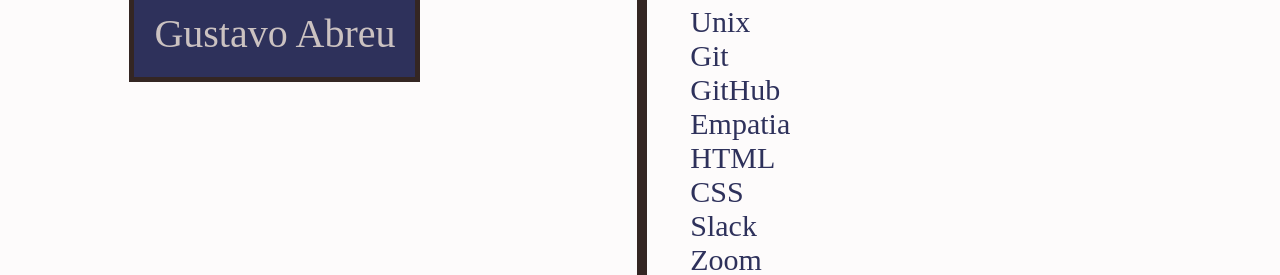
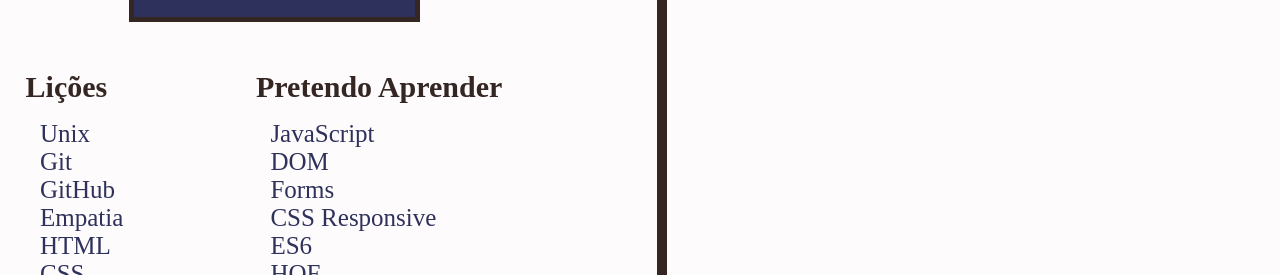
Before and after one commit to gustavoabreu02/LessonsLearned, a website: page index.html in a window 1280 px wide. Shown: the part 525-800 px from the top of the page. Drawn offline with Linux system fonts and the light colour scheme.

Commit message:
requisito 5.1

```diff
--- a/index.html
+++ b/index.html
@@ -32,12 +32,26 @@
             <li>Inspect</li>
             <li>Semantic HTML</li>
         </ol>
-        <div><h1>⠀⠀</h1></div>
     </article>
+     <article>
+         <h2 id="titulo_a_aprender">Pretendo Aprender</h2>
+         <ol id="licoes_a_aprender">
+            <li>JavaScript</li>
+            <li>DOM</li>
+            <li>Forms</li>
+            <li>CSS Responsive</li>
+            <li>ES6</li>
+            <li>HOF</li>
+            <li>Unit Tests</li>
+            <li>React</li>
+            <li>Node</li>
+            <li>SQL</li>
+         </ol>
+     </article>
 </section>
 
 </main>
-
+<div><h1>⠀⠀</h1></div>
 
 </body>
 </html>
--- a/style.css
+++ b/style.css
@@ -19,14 +19,14 @@
 #minha_foto {
     width: 250px;
     position: absolute;
-    top: 200px;
+    top: 150px;
     border-radius: 100%;
     left: 10%;
     border: 10px solid #342623;
 }
 #gustavo_link {
     position: absolute;
-    top: 500px;
+    top: 440px;
     left: 9.2%;
     font-size: 40px;
     padding: 20px;
@@ -37,10 +37,10 @@
     text-decoration: none;
 }
 #licoes_aprendidas {
-    font-size: 30px;
-    top: 500px;
+    font-size: 25px;
+    top: 620px;
     position: fixed;
-    left: 50.8%;
+    left: 0;
     color: #2e315b;
     list-style: none;
 }
@@ -55,13 +55,28 @@
 #titulo_licoes {
     font-size: 30px ;
     position: fixed;
-    top: 450px;
-    left: 53%;
+    top: 570px;
+    left: 2%;
     color: #342623;
 }
 #logo_trybe {
-    width: 400px;
+    width: 300px;
     position: absolute;
-    left: 60%;
-    top: 170px;
+    left: 82%;
+    top: 140px;
 }
+#licoes_a_aprender {
+    font-size: 25px;
+    top: 620px;
+    position: fixed;
+    left: 18%;
+    color: #2e315b;
+    list-style: none;
+}
+#titulo_a_aprender {
+    font-size: 30px ;
+    position: fixed;
+    top: 570px;
+    left: 20%;
+    color: #342623;
+}
```
